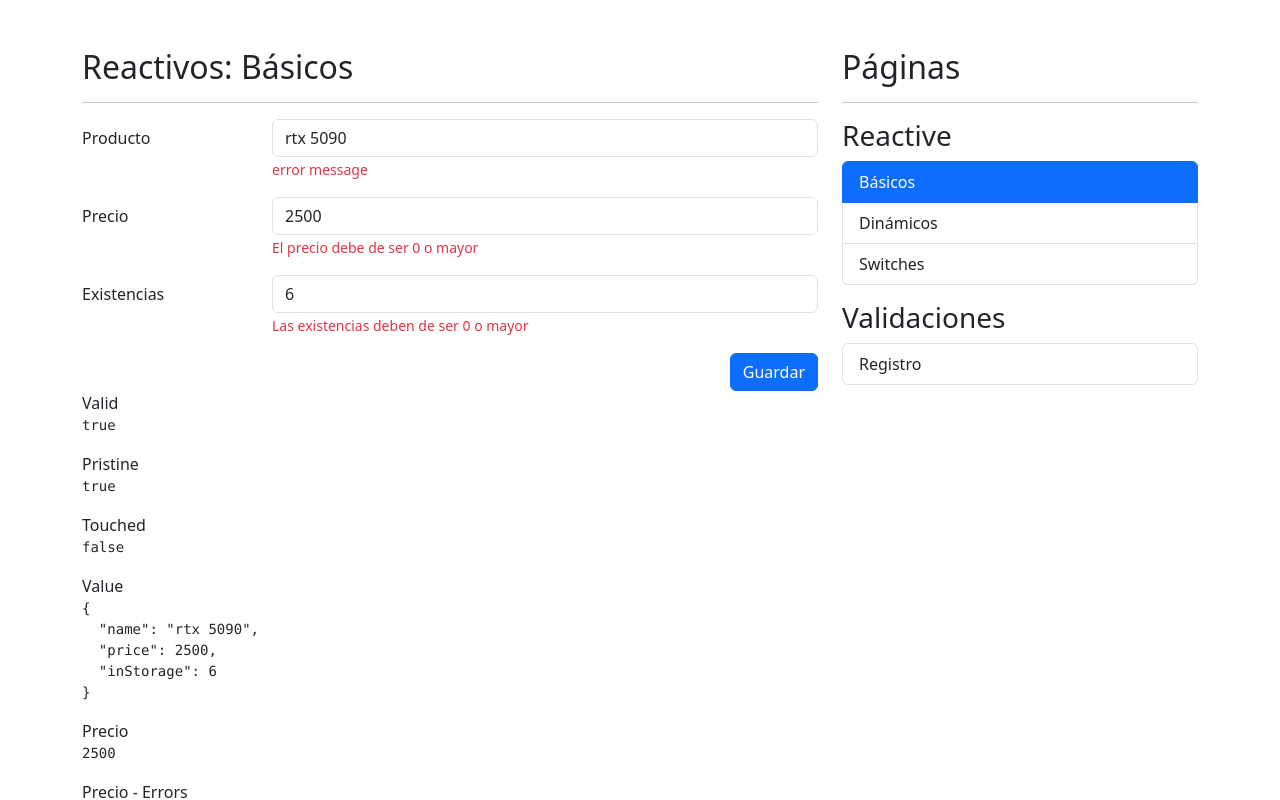
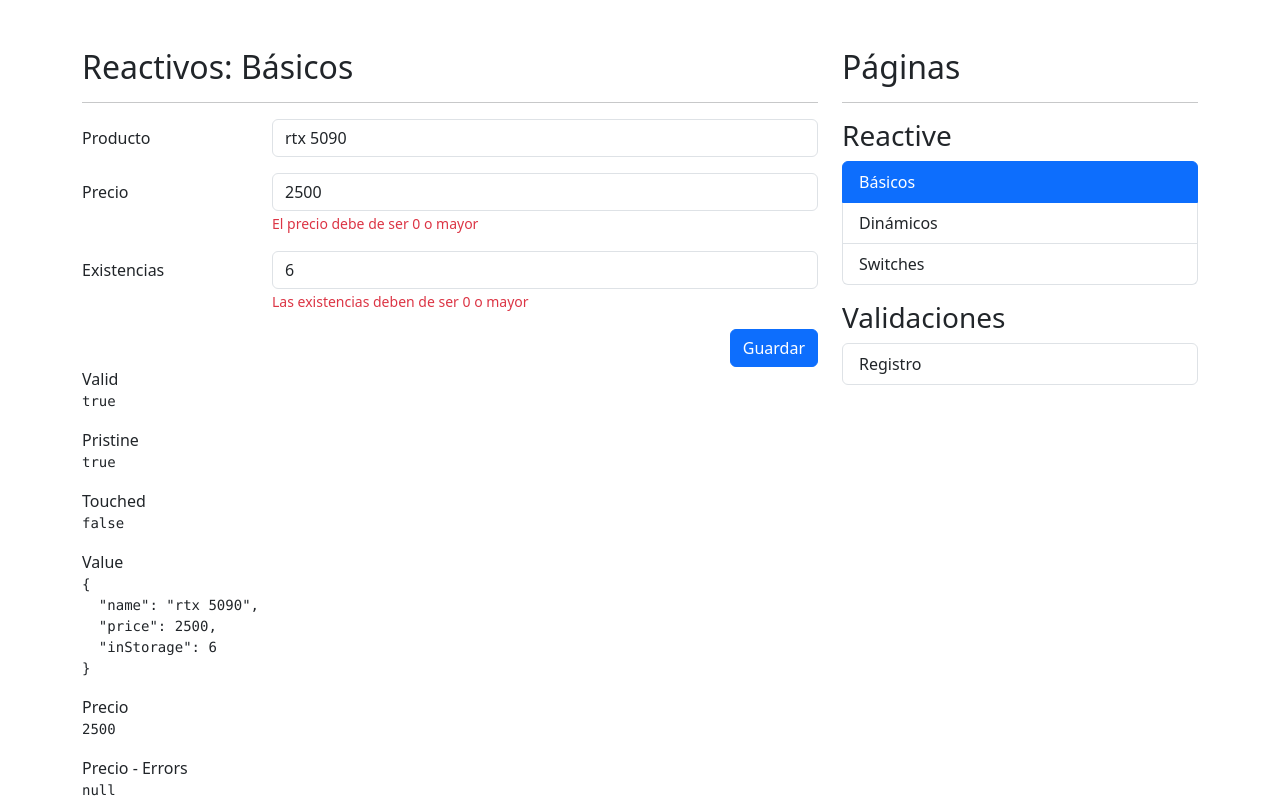
Before and after one commit to carlos-adroit/07-formsApp, an Angular app: page /reactive/basic in a window 1280 px wide. Shown: the top 800 px of the page. Built offline with nearby package versions, Linux system fonts and the light colour scheme.

Commit message:
Adding error handler

```diff
--- a/src/app/reactive/pages/basic-page/basic-page.component.html
+++ b/src/app/reactive/pages/basic-page/basic-page.component.html
@@ -16,9 +16,11 @@
                            formControlName="name"
                            placeholder="Nombre del producto">
 
-                    <span class="form-text text-danger">
-                        <!-- Debe de ser de 3 letras -->
-                        error message
+                    <span *ngIf="myForm.controls['name'].getError('required') && myForm.controls['name'].touched" class="form-text text-danger">
+                        Este campo es requerido.
+                    </span>
+                    <span *ngIf="myForm.controls['name'].getError('minlength') && myForm.controls['name'].touched" class="form-text text-danger">
+                        Este campo requiere minimo 3 letras.
                     </span>
                 </div>
             </div>
--- a/src/app/reactive/pages/basic-page/basic-page.component.ts
+++ b/src/app/reactive/pages/basic-page/basic-page.component.ts
@@ -37,7 +37,10 @@ export class BasicPageComponent implements OnInit {
 
   onSave(): void {
 
-    if (this.myForm.invalid) return;
+    if (this.myForm.invalid) {
+      this.myForm.markAllAsTouched;
+      return;
+    }
 
     console.log(this.myForm.value);
 
```
